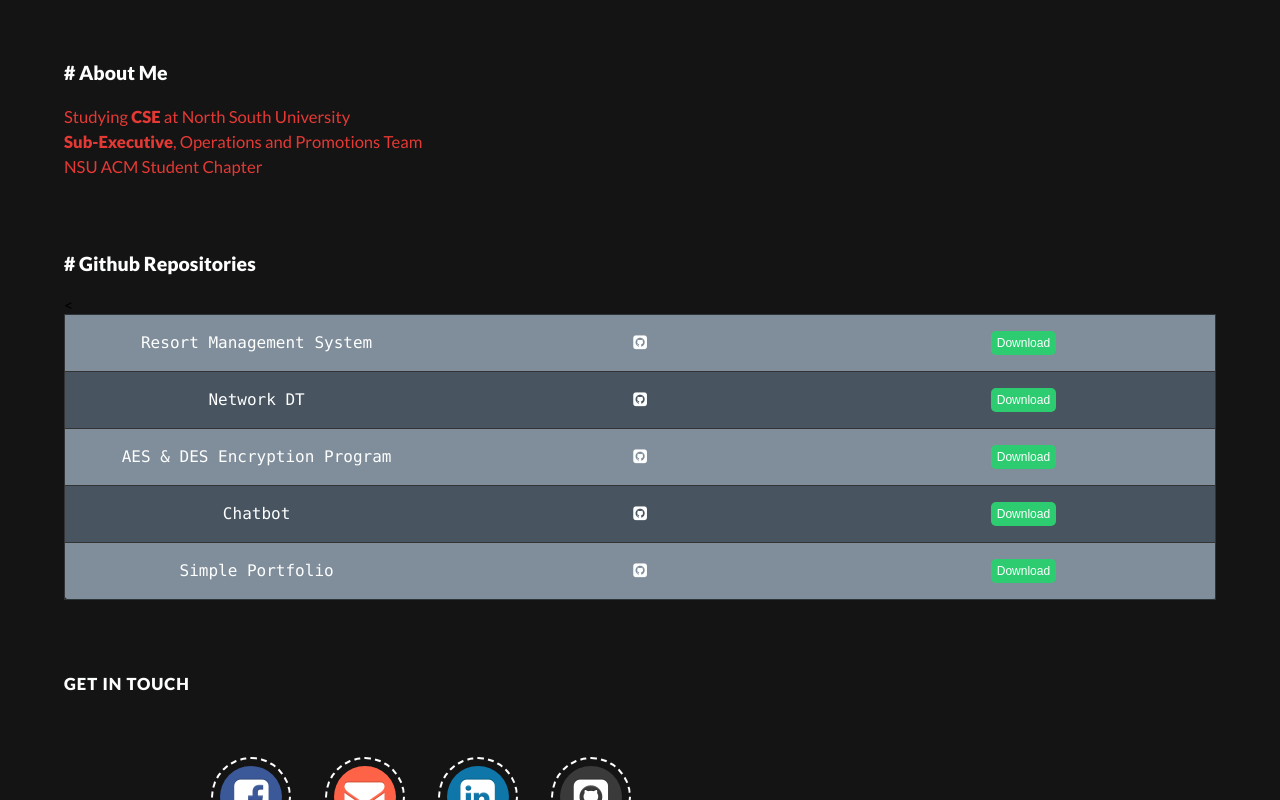
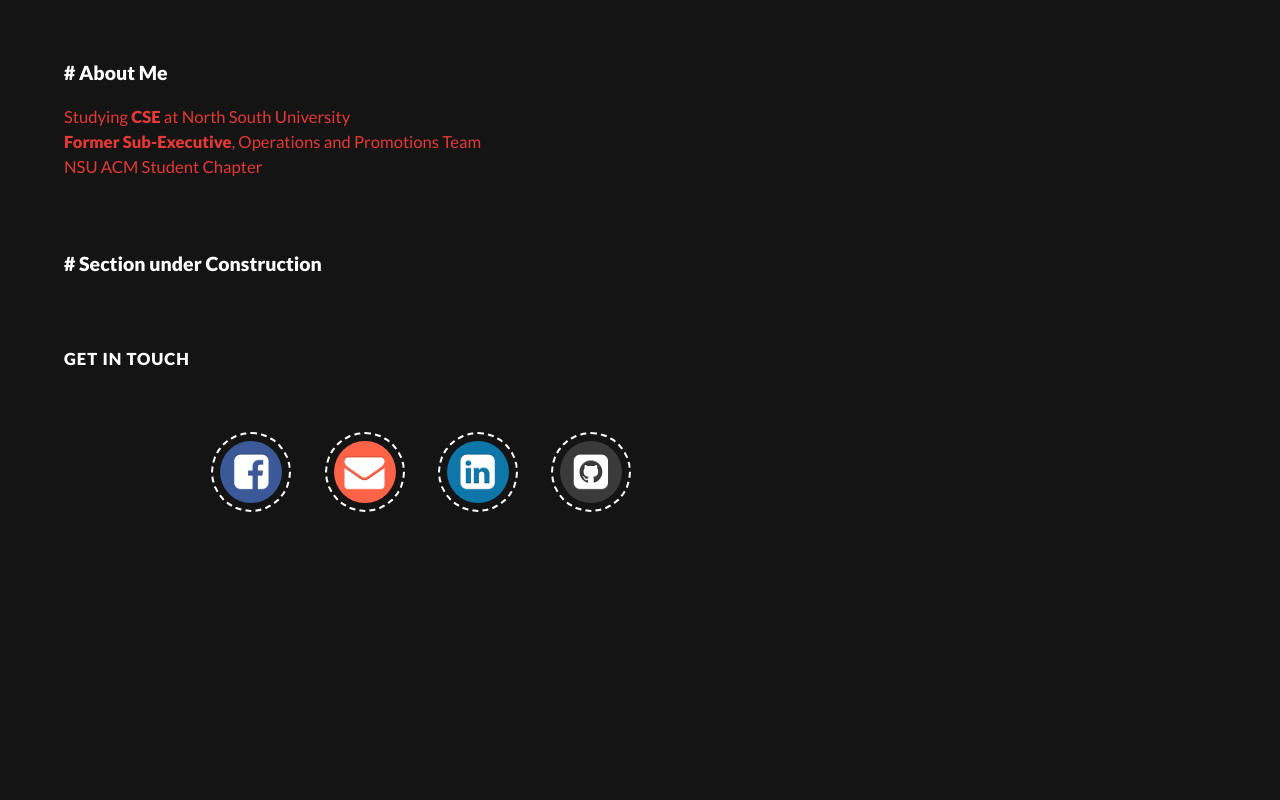
Before and after one commit to ratul16/simpleportfolio, a plain HTML site: page index.html in a window 1280 px wide. Shown: the part 599-1399 px from the top of the page. After the commit the page ends 1116 px from the top, so only its background shows below. Drawn offline with nearby package versions, Linux system fonts and the light colour scheme.

Commit message:
content needs modification

```diff
--- a/index.html
+++ b/index.html
@@ -30,7 +30,7 @@
 						<div id="text_info">
 							Studying <strong>CSE</strong> at North South University
 							<br>
-							<strong>Sub-Executive</strong>, Operations and Promotions Team
+							<strong>Former Sub-Executive</strong>, Operations and Promotions Team
 							<br>
 							NSU ACM Student Chapter
 						</div>
@@ -41,48 +41,8 @@
 
 				<section id="features">
 					<div class="shortColumn info">
-						<h3># Github Repositories </h3>
+						<h3># Section under Construction</h3>
 					</div>
-
-					<table>
-
-
-						<tbody>
-
-						  <tr>
-								<td scope="row" data-label="Repo Name">Resort Management System</td>
-								<td data-label="Link"><a href="https://github.com/ratul16/CSE-311-Database/" class="github" target="_parent"><span class="fa fa-github-square"></span></a></td>
-								<td data-label="Download"><button type="button" class="btn"><a href="https://github.com/ratul16/CSE-311-Database/archive/master.zip" class="github" target="_parent">Download</a></button></td>
-							</tr>
-
-						  <tr>
-								<td scope="row" data-label="Repo Name">Network DT</td>
-								<td data-label="Link"><a href="https://github.com/ratul16/Network-DT" class="github" target="_parent"><span class="fa fa-github-square"></span></a></td>
-								<td data-label="Download"><button type="button" class="btn"><a href="https://github.com/ratul16/Network-DT/archive/master.zip" class="github" target="_parent">Download</a></button></td>
-							</tr>
-
-						  <tr>
-								<td scope="row" data-label="Repo Name">AES & DES Encryption Program</td>
-								<td data-label="Link"><a href="https://github.com/ratul16/AES_DES-Encryption" class="github" target="_parent"><span class="fa fa-github-square"></span></a></td>
-								<td data-label="Download"><button type="button" class="btn"><a href="https://github.com/ratul16/AES_DES-Encryption/archive/master.zip" class="github" target="_parent">Download</a></button></td>
-							</tr>
-
-						  <tr>
-								<td scope="row" data-label="Repo Name">Chatbot</td>
-								<td data-label="Link"><a href="https://github.com/ratul16" class="github" target="_parent"><span class="fa fa-github-square"></span></a></td>
-								<td data-label="Download"><button type="button" class="btn"><a href="https://github.com/ratul16" class="github" target="_parent">Download</a></button></td>
-							</tr>
-
-							<tr>
-									<td scope="row" data-label="Repo Name">Simple Portfolio</td>
-									<td data-label="Link"><a href="https://github.com/ratul16/simpleportfolio" class="github" target="_parent"><span class="fa fa-github-square"></span></a></td>
-									<<td data-label="Download"><button type="button" class="btn"><a href="https://github.com/ratul16/simpleportfolio/archive/master.zip" class="github" target="_parent">Download</a></button></td>
-								</tr>
-
-						</tbody>
-
-					</table>
-
 
 
 
```
